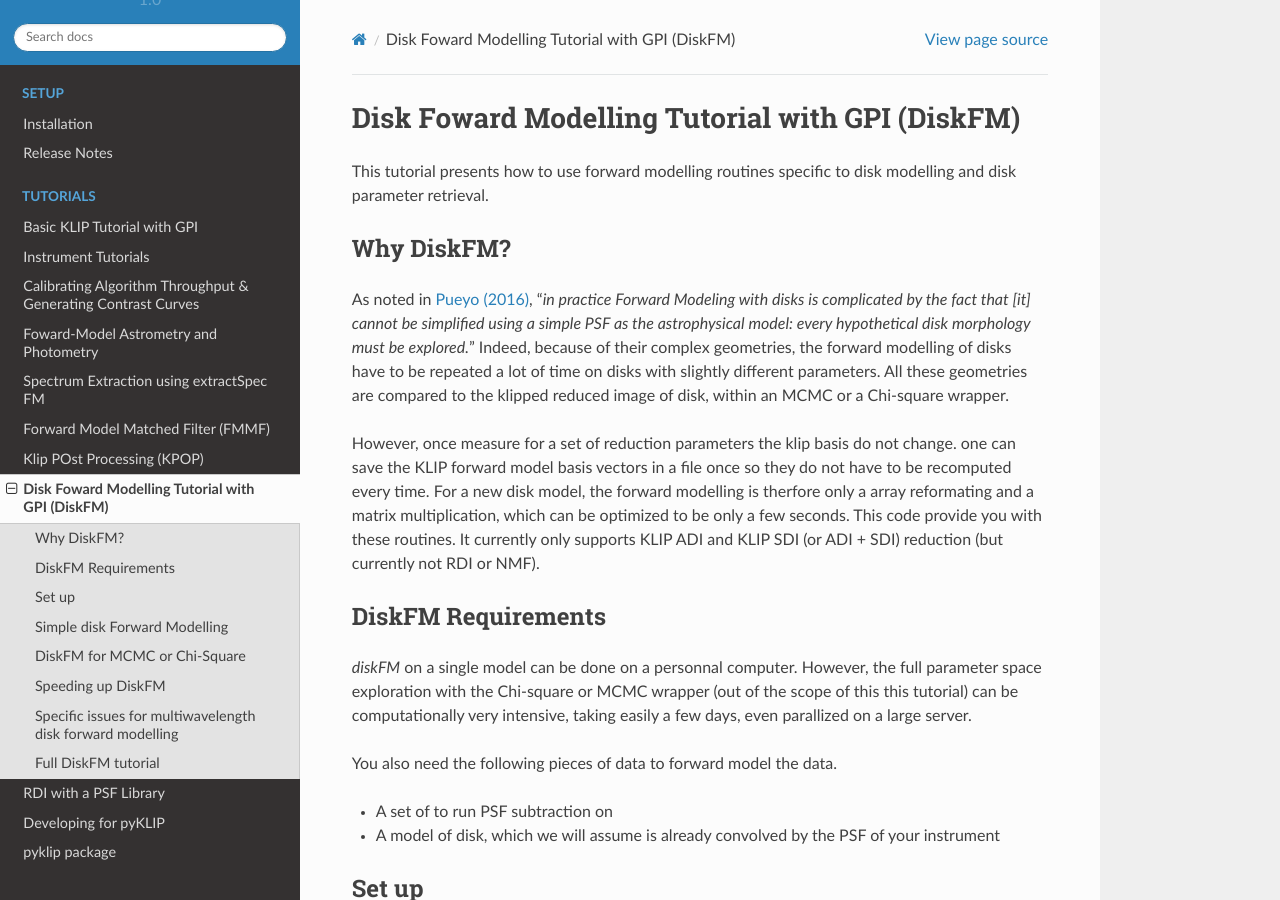
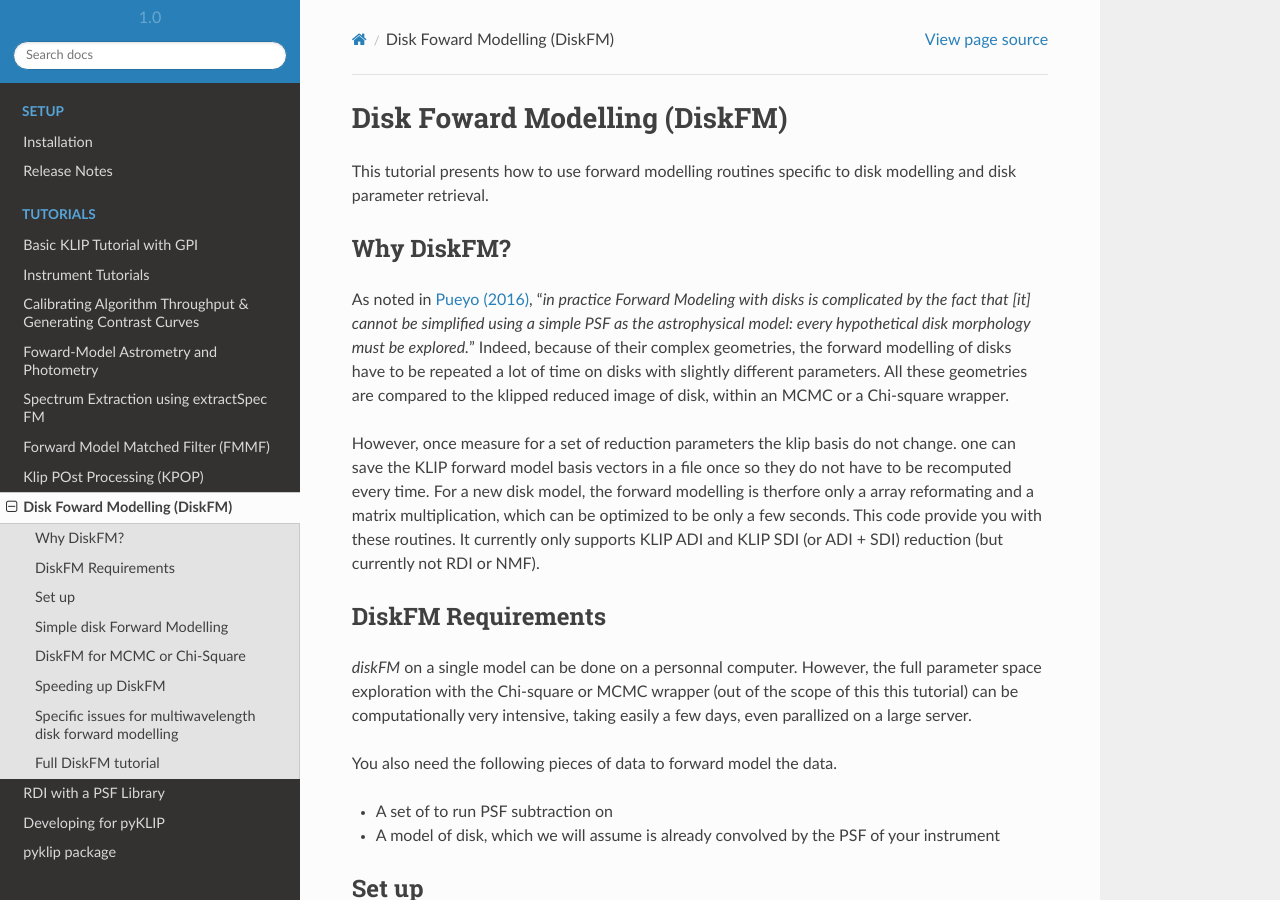
Before and after one commit to UCSB-Exoplanet-Polarimetry-Lab/pyKLIP_NMFJAX, a Sphinx documentation site: the page built from docs/source/diskfm_gpi.rst, in a window 1280 px wide and 900 px high. Built offline with Sphinx 7.4.7 and the Read the Docs theme 2.0.0, drawn with Linux system fonts in a browser that asks for light colours; pages that are not in the unit, such as notebooks, are missing from menus.

Commit message:
cahnge DiskFM doc title

```diff
--- a/docs/source/diskfm_gpi.rst
+++ b/docs/source/diskfm_gpi.rst
@@ -1,6 +1,6 @@
 .. _diskfm_gpi-label:
 
-Disk Foward Modelling Tutorial with GPI (DiskFM)
+Disk Foward Modelling (DiskFM)
 =====================================================
 This tutorial presents how to use forward modelling routines specific to disk modelling
 and disk parameter retrieval.
```
